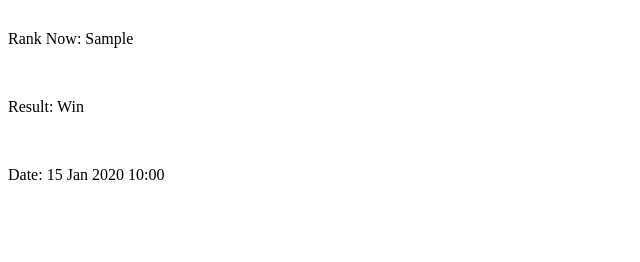
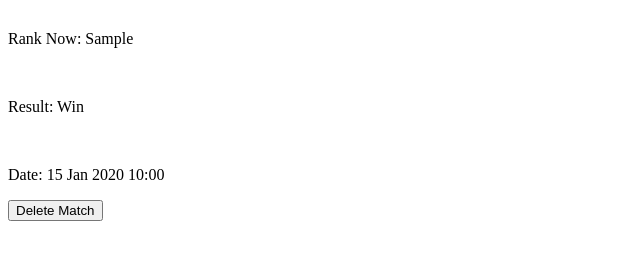
Before and after one commit to rithyyuthduong/valorant-match-tracker, a Flask app: page / in a window 1280 px wide. Shown: the part 538-800 px from the top of the page, without its empty margins (0-640 px from the left). Run offline with Flask 3, Linux system fonts and the light colour scheme; tables that the repository leaves empty hold one stand-in row (values such as "Sample post").

Commit message:
added delete match button

```diff
--- a/app/routes.py
+++ b/app/routes.py
@@ -32,3 +32,11 @@ def add_match():
         flash('Match logged successfully!')
         return redirect(url_for('index'))
     return render_template('add_match.html', title='Add Match', form=form)
+
+@app.route('/delete_match/<int:id>', methods=['POST'])
+def delete_match(id):
+    match = db.first_or_404(sa.select(Match).where(Match.id == id))
+    db.session.delete(match)
+    db.session.commit()
+    flash('Match Deleted')
+    return redirect(url_for('index'))
--- a/app/templates/index.html
+++ b/app/templates/index.html
@@ -20,8 +20,12 @@
             {% else %}<p>Result: Lose</p><br>
             {% endif %}
             <p>Date: {{ match.date_played.strftime('%d %b %Y %H:%M') }}</p>
+
+        <form action="{{ url_for('delete_match', id=match.id) }}" method="post">
+            <input type="submit" value="Delete Match">
+        </form>
+        {% endfor %}
         </div>
-        {% endfor %}
     {% else %}
         <p>No matches logged yet.</p>
     {% endif %}
```
